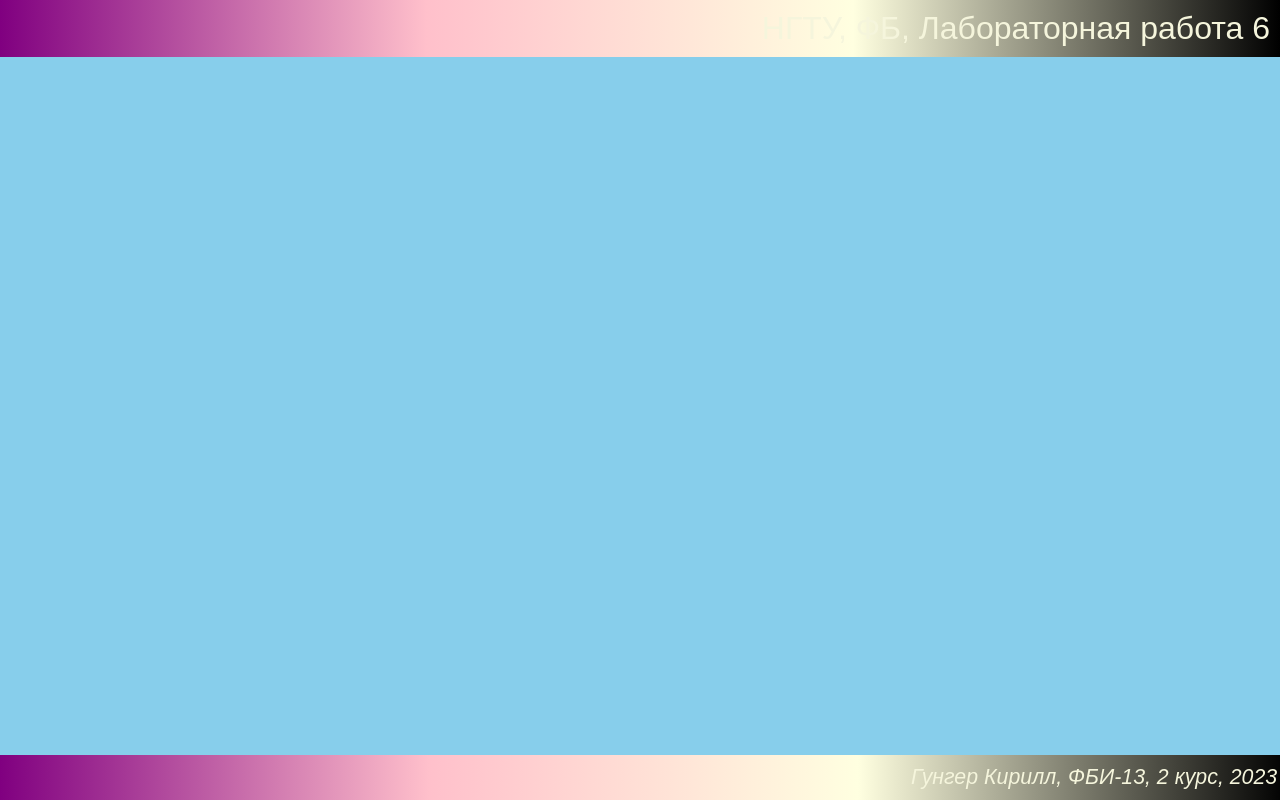
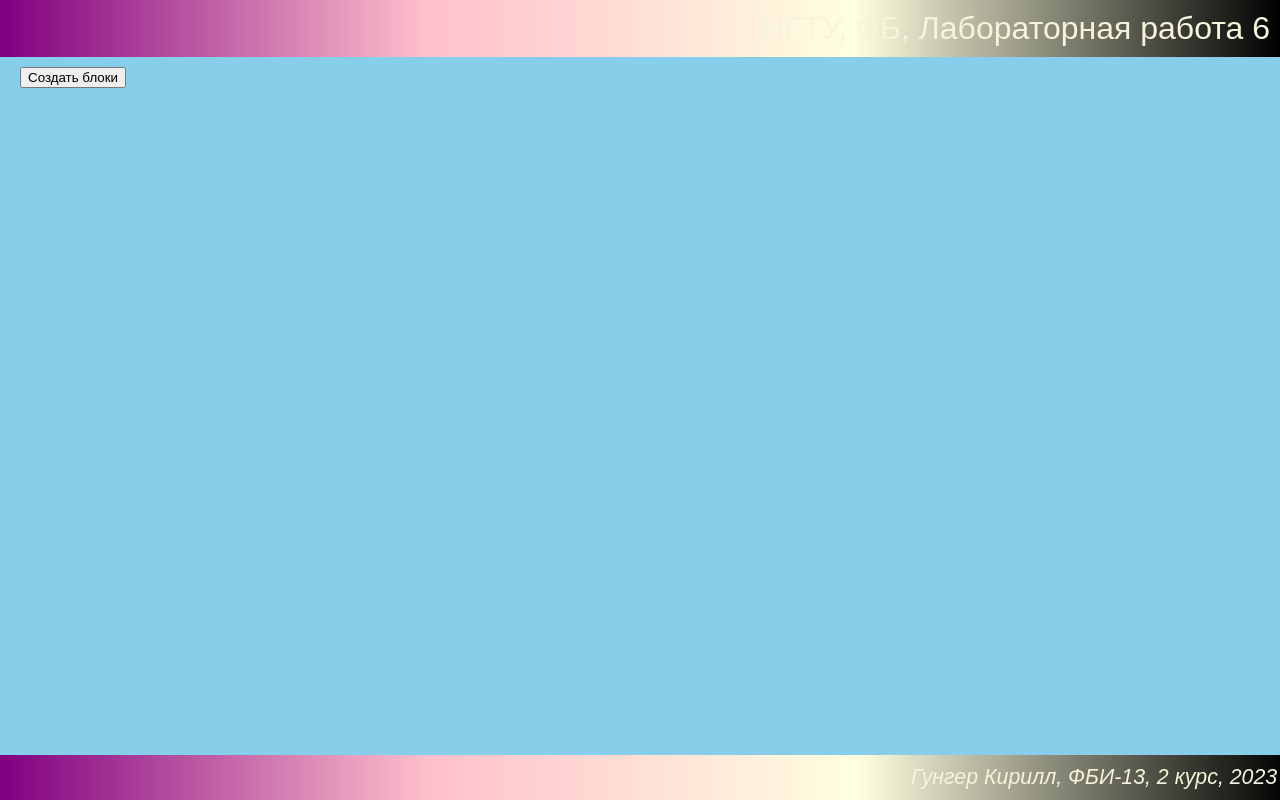
Before and after one commit to pepepeqqe/web, a plain HTML site: page lab7.html in a window 1280 px wide. Drawn offline with Linux system fonts and the light colour scheme.

Commit message:
Блоки

```diff
--- a/lab7.html
+++ b/lab7.html
@@ -6,6 +6,18 @@
     <meta name="viewport" content="width=device-width, initial-scale=1.0">
     <title>Гунгер Кирилл Андреевич. Лабораторная 7</title>
     <link rel="stylesheet" href="main.css">
+    <script>
+        function addBlock () {
+            let blocks = document.getElementById('blocks');
+            for (let i=0; i < 10; i++ ) {
+                let block = document.createElement('div');
+                block.innerHTML = 'Блок №' + (i+1) + ':' + (2 * i**2);
+
+                blocks.appendChild(block);
+            }
+
+        }
+    </script>
 </head>
 <body>
     <header>
@@ -13,7 +25,8 @@
     </header>
 
     <main>
-
+        <button onclick="addBlock()">Создать блоки</button>
+        <div id="blocks"></div>
     </main>
 
     <footer>
```
